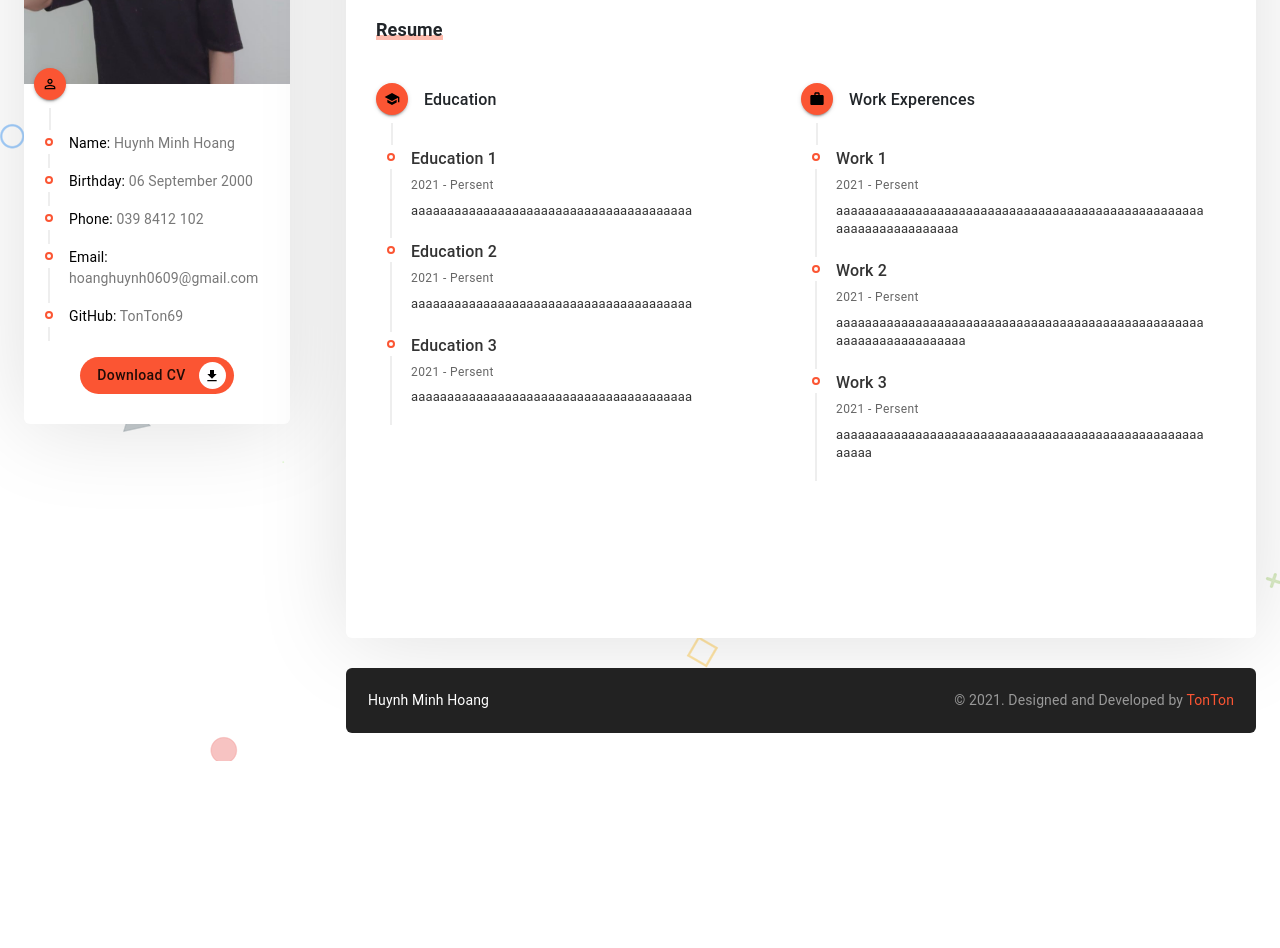
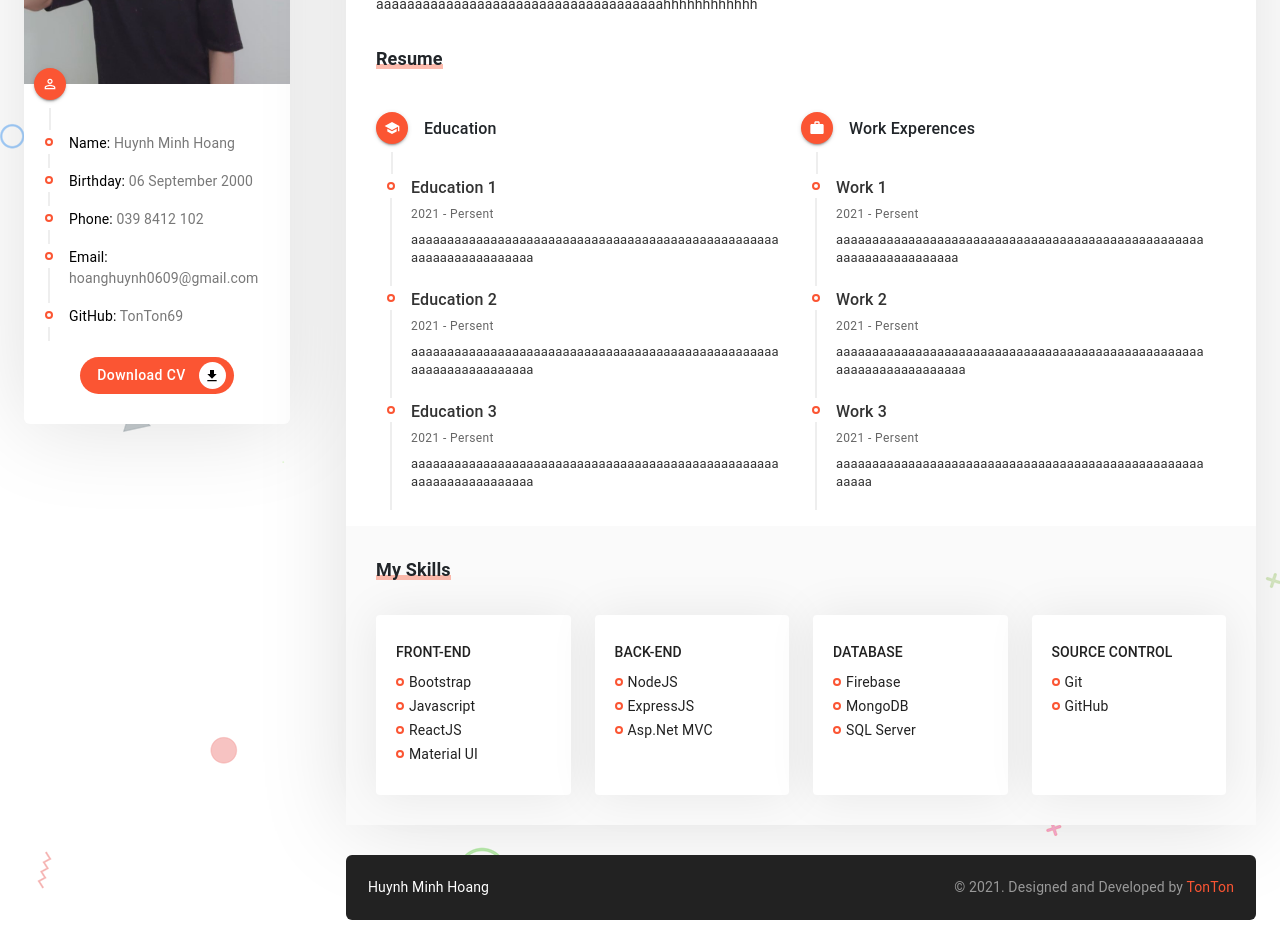
Before and after one commit to TonTon69/portfolio-reactjs, a React (Create React App) app: page / in a window 1280 px wide. Shown: the part 300-1248 px from the top of the page. Before the commit the page ends 1061 px from the top, so only its background shows below. Built offline with nearby package versions, Linux system fonts and the light colour scheme.

Commit message:
resume page skills

```diff
--- a/src/App.css
+++ b/src/App.css
@@ -10,8 +10,12 @@
 .p_30 {
   padding: 30px !important;
 }
-.pb_45 {
-  padding-bottom: 45px !important;
+.pb_30 {
+  padding-bottom: 30px !important;
+}
+
+.pt_30 {
+  padding-top: 30px !important;
 }
 .mb_30 {
   margin-bottom: 30px !important;
@@ -34,5 +38,29 @@
   -webkit-border-radius: 6px;
   -moz-border-radius: 6px;
   margin-bottom: 30px;
-  padding: 30px;
 }
+.section {
+  padding: 0 30px;
+}
+.section_title {
+  position: relative;
+  display: inline-block;
+}
+.section_title .section_title_text {
+  font-size: 18px;
+  font-weight: 600;
+  position: relative;
+  margin: 0;
+}
+.section_title span {
+  position: absolute;
+  height: 5px;
+  width: 100%;
+  bottom: 5px;
+  left: 0;
+  opacity: 0.4;
+  background-color: var(--main-color);
+}
+.graybg {
+  background-color: #fafafa !important;
+}
--- a/src/components/Button/Button.css
+++ b/src/components/Button/Button.css
@@ -25,6 +25,7 @@
   font-size: 16px !important;
 }
 .custom_btn .btn_text {
+  color: #fff !important;
   font-size: 14px !important;
   text-transform: none !important;
   text-align: center;
--- a/src/components/Header/Header.css
+++ b/src/components/Header/Header.css
@@ -24,6 +24,9 @@
   border-top-left-radius: 6px;
   border-bottom-left-radius: 6px;
 }
+.header .header_home > .MuiSvgIcon-root {
+  color: #fff !important;
+}
 .header .header_left {
   font-weight: 600;
   margin-right: auto;
--- a/src/components/Timeline/Timeline.css
+++ b/src/components/Timeline/Timeline.css
@@ -22,7 +22,7 @@
 }
 .timeline .timeline_dot_header > .MuiSvgIcon-root {
   font-size: 16px !important;
-  color: #000 !important;
+  color: #fff !important;
 }
 /* Remaining items  */
 .timeline .timeline_dot {
--- a/src/pages/Resume/Resume.css
+++ b/src/pages/Resume/Resume.css
@@ -1,28 +1,10 @@
-.section_title {
-  position: relative;
-  display: inline-block;
-}
-.section_title .section_title_text {
-  font-size: 18px;
-  font-weight: 600;
-  position: relative;
-  margin: 0;
-}
-.section_title span {
-  position: absolute;
-  height: 5px;
-  width: 100%;
-  bottom: 5px;
-  left: 0;
-  opacity: 0.4;
-  background-color: var(--main-color);
-}
 /* About me */
 .aboutme_text {
   color: #333 !important;
   font: smaller !important;
   line-height: 22px !important;
   white-space: pre-line !important;
+  word-break: break-all !important;
 }
 /* Experiences */
 .resume_timeline .timeline_content {
@@ -43,3 +25,28 @@
   font-size: small;
   color: #333;
 }
+/* Skills */
+
+.skill {
+  border-radius: 6px;
+  padding: 20px;
+  height: 100%;
+  min-height: 180px;
+  box-shadow: 0px 0px 48px 0px rgba(4, 6, 4, 0.08) !important;
+}
+.skill .skill_title {
+  font-size: 14px !important;
+  font-weight: 550 !important;
+  line-height: 35px !important;
+}
+.skill .skill_description {
+  display: flex;
+  align-items: center;
+  line-height: 18px !important;
+  font-weight: 400 !important;
+}
+.skill .skill_description .timeline_dot {
+  border-color: var(--main-color) !important;
+  padding: 2px !important;
+  margin-right: 5px !important;
+}
--- a/src/pages/Resume/Resume.js
+++ b/src/pages/Resume/Resume.js
@@ -1,10 +1,11 @@
 import React from "react";
-import { Grid, Typography } from "@material-ui/core";
+import { Grid, Typography, Paper } from "@material-ui/core";
 import resumeData from "../../utils/resumeData";
 import CustomTimeline, {
   CustomTimelineSeparator,
 } from "../../components/Timeline/Timeline";
 import TimelineItem from "@material-ui/lab/TimelineItem";
+import TimelineDot from "@material-ui/lab/TimelineDot";
 import TimelineContent from "@material-ui/lab/TimelineContent";
 import WorkIcon from "@material-ui/icons/Work";
 import SchoolIcon from "@material-ui/icons/School";
@@ -14,7 +15,7 @@ const Resume = () => {
   return (
     <>
       {/* About me */}
-      <Grid container className="section pb_45">
+      <Grid container className="section pb_30 pt_30">
         <Grid item className="section_title mb_30">
           <span></span>
           <Typography variant="h6" className="section_title_text">
@@ -88,10 +89,38 @@ const Resume = () => {
           </Grid>
         </Grid>
       </Grid>
-      {/* Services */}
-      <Grid container className="section"></Grid>
+
       {/* Skills */}
-      <Grid container className="section"></Grid>
+      <Grid container className="section graybg pt_30 pb_30">
+        <Grid item className="section_title mb_30">
+          <span></span>
+          <Typography variant="h6" className="section_title_text">
+            My Skills
+          </Typography>
+        </Grid>
+        <Grid item xs={12}>
+          <Grid container justify="space-between" spacing={3}>
+            {resumeData.skills.map((skill) => (
+              <Grid item xs={12} sm={6} md={3}>
+                <Paper elevation={0} className="skill">
+                  <Typography variant="h6" className="skill_title">
+                    {skill.title}
+                  </Typography>
+                  {skill.description.map((element) => (
+                    <Typography variant="body2" className="skill_description">
+                      <TimelineDot
+                        variant={"outlined"}
+                        className="timeline_dot"
+                      />
+                      {element}
+                    </Typography>
+                  ))}
+                </Paper>
+              </Grid>
+            ))}
+          </Grid>
+        </Grid>
+      </Grid>
       {/* Contact */}
       <Grid container className="section"></Grid>
     </>
--- a/src/utils/resumeData.js
+++ b/src/utils/resumeData.js
@@ -16,22 +16,26 @@ export default {
     },
   },
 
-  about: "Ahhhhhhhhhhhhhhhhhhhhhhhhhhhhhhhhhhhhhhhhhh. \nHhhhhhhhhhhhhhhhhh",
+  about:
+    "Ahhhhhhhhhhhhhhhhhhhhhhhhhhhhhhhhhhhhhhhhhh. \nHhhhhhhhhhhhhhhhhh. \nHhhhhhhhhhhhhhhhhhhhhhhhhhhhhhhhhhhhhhhhhhhhhhhhhhhhhhhhhhhhhhhhhhhhhhhhhhhhhhhhhhhhhhhhhhhaaaaaaaaaaaaaaaaaaaaaaaaaaaaaaaaaaaaaaaaaaaaaaaaaaaaaahhhhhhhhhhhh",
   educations: [
     {
       title: "Education 1",
       date: "2021 - Persent",
-      description: "aaaaaaaaaaaaaaaaaaaaaaaaaaaaaaaaaaaaaaa",
+      description:
+        "aaaaaaaaaaaaaaaaaaaaaaaaaaaaaaaaaaaaaaaaaaaaaaaaaaaaaaaaaaaaaaaaaaaa",
     },
     {
       title: "Education 2",
       date: "2021 - Persent",
-      description: "aaaaaaaaaaaaaaaaaaaaaaaaaaaaaaaaaaaaaaa",
+      description:
+        "aaaaaaaaaaaaaaaaaaaaaaaaaaaaaaaaaaaaaaaaaaaaaaaaaaaaaaaaaaaaaaaaaaaa",
     },
     {
       title: "Education 3",
       date: "2021 - Persent",
-      description: "aaaaaaaaaaaaaaaaaaaaaaaaaaaaaaaaaaaaaaa",
+      description:
+        "aaaaaaaaaaaaaaaaaaaaaaaaaaaaaaaaaaaaaaaaaaaaaaaaaaaaaaaaaaaaaaaaaaaa",
     },
   ],
   experences: [
@@ -53,4 +57,22 @@ export default {
       description: "aaaaaaaaaaaaaaaaaaaaaaaaaaaaaaaaaaaaaaaaaaaaaaaaaaaaaaaa",
     },
   ],
+  skills: [
+    {
+      title: "FRONT-END",
+      description: ["Bootstrap", "Javascript", "ReactJS", "Material UI"],
+    },
+    {
+      title: "BACK-END",
+      description: ["NodeJS", "ExpressJS", "Asp.Net MVC"],
+    },
+    {
+      title: "DATABASE",
+      description: ["Firebase", "MongoDB", "SQL Server"],
+    },
+    {
+      title: "SOURCE CONTROL",
+      description: ["Git", "GitHub"],
+    },
+  ],
 };
```
Also changed, not shown: 1 other file (tests, documents, lock files or other folders).
